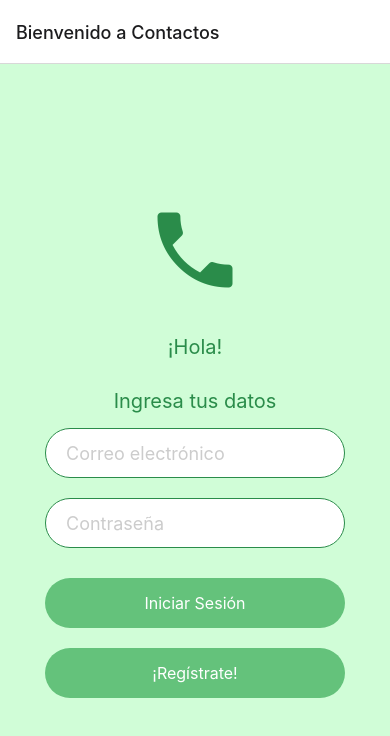
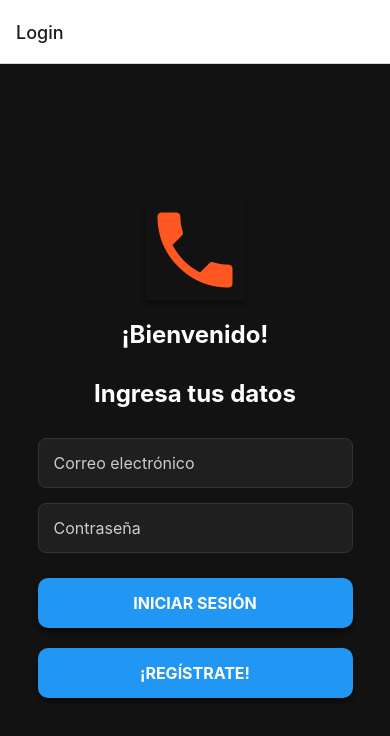
Before and after one commit to Anthonymous420/ProyectoMovil, a React Native app: screen /Login in a window 390 px wide. Shown: the top 736 px of the page. Built offline with nearby package versions, Linux system fonts and the light colour scheme.

Commit message:
Actualizacion final

```diff
--- a/App.js
+++ b/App.js
@@ -17,7 +17,7 @@ export default function App() {
   function MyStack() {
     return (
       <Stack.Navigator>
-        <Stack.Screen name="Bienvenido a Contactos" component={LoginForm} />
+        <Stack.Screen name="Login" component={LoginForm} />
         <Stack.Screen name="Registro" component={RegisterForm} />
         <Stack.Screen name="Página Principal" component={Home} />
         <Stack.Screen name="Crear" component={Create} />
@@ -40,8 +40,60 @@ export default function App() {
 const styles = StyleSheet.create({
   container: {
     flex: 1,
-    backgroundColor: '#ABCFF1',
+    backgroundColor: '#F4F4F9', // Color de fondo neutro, elegante
+    justifyContent: 'center',
     alignItems: 'center',
-    justifyContent: 'center',
+  },
+  screenContainer: {
+    flex: 1,
+    backgroundColor: '#FFFFFF', // Fondo blanco para cada pantalla
+    padding: 20,
+  },
+  titleText: {
+    fontSize: 32,
+    fontWeight: '600', // Negrita pero formal
+    color: '#2C3E50', // Color gris oscuro
+    marginBottom: 20,
+  },
+  subtitleText: {
+    fontSize: 16,
+    color: '#7F8C8D', // Gris para subtítulos
+    marginBottom: 15,
+  },
+  button: {
+    backgroundColor: '#3498DB', // Azul más formal
+    paddingVertical: 14,
+    paddingHorizontal: 30,
+    borderRadius: 8,
+    marginVertical: 12,
+    width: '100%',
+    alignItems: 'center',
+    elevation: 3, // Sombra sutil
+    shadowColor: '#000',
+    shadowOffset: { width: 0, height: 4 },
+    shadowOpacity: 0.2,
+    shadowRadius: 5,
+  },
+  buttonText: {
+    color: '#FFFFFF',
+    fontSize: 18,
+    fontWeight: '600',
+  },
+  input: {
+    height: 45,
+    backgroundColor: '#ECF0F1', // Fondo claro para inputs
+    borderColor: '#BDC3C7', // Color de borde gris claro
+    borderRadius: 8,
+    borderWidth: 1,
+    fontSize: 16,
+    color: '#34495E', // Color de texto gris oscuro
+    paddingHorizontal: 15,
+    marginBottom: 15,
+    width: '100%',
+  },
+  errorText: {
+    color: '#E74C3C', // Rojo claro para errores
+    fontSize: 14,
+    marginBottom: 10,
   },
 });
--- a/package.json
+++ b/package.json
@@ -15,7 +15,7 @@
     "@react-native-picker/picker": "^2.7.5",
     "@react-navigation/native": "^6.1.9",
     "@react-navigation/stack": "^6.3.20",
-    "expo": "^51.0.14",
+    "expo": "51.0.0",
     "expo-status-bar": "~1.12.1",
     "firebase": "^10.7.0",
     "react": "18.2.0",
--- a/src/Components/Cruds/ContactDetail.jsx
+++ b/src/Components/Cruds/ContactDetail.jsx
@@ -7,8 +7,8 @@ import connection from '../../utils/connection';
 const db = getFirestore(connection);
 
 const ContactDetail = ({ route, navigation }) => {
-  const { id, nombre, apellido, edad, sexo, telefono } = route.params;
-
+  const { id, nombre, apellido, edad, sexo, telefono, email } = route.params;
+  const corr = route.params.corr
   const confirmarEliminacion = () => {
     Alert.alert(
       "Eliminar Contacto",
@@ -30,8 +30,8 @@ const ContactDetail = ({ route, navigation }) => {
   const eliminarContacto = async () => {
     try {
       await deleteDoc(doc(db, "contactos", id));
-      Alert.alert('Contacto eliminado');
-      navigation.navigate("Ver", { refresh: true });
+      Alert.alert('Listo', 'Contacto eliminado con éxito');
+      navigation.navigate("Ver",{y:corr, refresh: true });
     } catch (error) {
       console.error("Error al eliminar el contacto: ", error);
     }
@@ -90,21 +90,19 @@ const ContactDetail = ({ route, navigation }) => {
 export default ContactDetail;
 
 const styles = StyleSheet.create({
-  container: {
+    container: {
     flex: 1,
-    backgroundColor: '#d0fdd7',
+    backgroundColor: '#1A202C', // Fondo oscuro
     padding: 20,
-    justifyContent: 'center',
-    alignItems: 'center',
   },
   icon: {
     marginBottom: 20,
   },
   title: {
-    fontSize: 24,
+    fontSize: 28,
     fontWeight: 'bold',
+    color: '#E2E8F0', // Color claro
     marginBottom: 20,
-    color: '#2a8c4a',
   },
   infoContainer: {
     alignItems: 'flex-start',
@@ -126,22 +124,19 @@ const styles = StyleSheet.create({
     marginLeft: 10,
   },
   button: {
-    flexDirection: 'row',
-    backgroundColor: '#64c27b',
+    backgroundColor: '#4A5568', // Gris oscuro
     padding: 15,
     borderRadius: 10,
-    marginVertical: 10,
-    width: 200,
     alignItems: 'center',
-    justifyContent: 'center',
+    marginBottom: 15,
   },
   deleteButton: {
     backgroundColor: '#ff6961', // Rojo pastel
   },
   buttonText: {
-    color: '#ffffff',
+    color: '#E2E8F0',
     fontSize: 16,
-    marginLeft: 10,
+    fontWeight: 'bold',
   },
   buttonIcon: {
     marginRight: 5,
--- a/src/Components/Cruds/Create.jsx
+++ b/src/Components/Cruds/Create.jsx
@@ -22,6 +22,7 @@ const Create = (props) => {
     edad: "",
     sexo: "Hombre", // Valor inicial para el Picker
     telefono: "",
+    email: props.route.params.y
   };
   const [state, setState] = useState(initialState);
   const [formError, setFormError] = useState({});
@@ -42,12 +43,13 @@ const Create = (props) => {
       errors.telefono = true;
       Alert.alert('Error', 'El número de teléfono debe tener 10 dígitos');
     } else {
+      console.log(props.route.params.y)
       try {
         await addDoc(collection(db, 'contactos'), {
           ...state
         });
-        Alert.alert('Listo', 'Guardado con éxito');
-        props.navigation.navigate('Página Principal');
+        Alert.alert('Listo', 'Contacto guardado con éxito');
+        props.navigation.navigate('Página Principal',props.route.params.y);
       } catch (error) {
         console.error(error);
       }
@@ -116,17 +118,18 @@ const Create = (props) => {
 export default Create;
 
 const styles = StyleSheet.create({
-  container: {
+   container: {
     flexGrow: 1,
     justifyContent: 'center',
     alignItems: 'center',
-    backgroundColor: '#d0fdd7',
-    padding: 35,
+    backgroundColor: '#F7FAFC', // Fondo claro
+    padding: 20,
   },
   titulo: {
-    textAlign: "center",
-    fontSize: 24,
-    color: '#2a8c4a',
+    fontSize: 26,
+    textAlign: 'center',
+    fontWeight: 'bold',
+    color: '#2D3748',
     marginBottom: 20,
   },
   inputGroup: {
@@ -134,29 +137,23 @@ const styles = StyleSheet.create({
     marginBottom: 20,
   },
   input: {
-    height: 50,
-    color: '#2a8c4a',
-    width: '100%',
-    backgroundColor: '#ffffff',
-    borderRadius: 25,
-    borderWidth: 1.5,
-    borderColor: '#2a8c4a',
-    fontSize: 18,
-    paddingHorizontal: 20,
+    borderWidth: 1,
+    borderColor: '#CBD5E0',
+    padding: 10,
+    borderRadius: 8,
+    backgroundColor: '#EDF2F7',
+    marginBottom: 15,
   },
   button: {
-    backgroundColor: '#64c27b',
-    paddingVertical: 15,
-    paddingHorizontal: 30,
-    borderRadius: 25,
-    marginVertical: 10,
-    width: 300,
+    backgroundColor: '#38B2AC', // Verde agua
+    padding: 15,
+    borderRadius: 10,
     alignItems: 'center',
   },
   textBtn: {
-    color: '#ffffff',
+    color: '#FFFFFF',
     fontSize: 16,
-    textAlign: 'center',
+    fontWeight: 'bold',
   },
   error: {
     borderWidth: 1.5,
--- a/src/Components/Cruds/Delete.jsx
+++ b/src/Components/Cruds/Delete.jsx
@@ -62,29 +62,32 @@ export default function Delete() {
 const styles = StyleSheet.create({
   container: {
     flex: 1,
-    backgroundColor: '#d0fdd7',
-    padding: 10,
+    backgroundColor: '#E6FFFA', // Fondo verde claro
+    padding: 20,
   },
   item: {
     flexDirection: "row",
     alignItems: "center",
     justifyContent: "space-between",
+    backgroundColor: '#81E6D9', // Verde agua más fuerte
     padding: 15,
-    marginVertical: 8,
-    backgroundColor: '#ffffff',
+    borderRadius: 10,
+    marginBottom: 10,
     borderRadius: 10,
   },
   text: {
     fontSize: 18,
-    color: '#2a8c4a',
+    color: '#2C7A7B',
   },
   button: {
-    backgroundColor: '#64c27b',
+    backgroundColor: '#F56565', // Rojo fuerte
     padding: 10,
-    borderRadius: 5,
+    borderRadius: 10,
+    marginTop: 10,
+    alignItems: 'center',
   },
   buttonText: {
-    color: '#ffffff',
-    fontWeight: "bold",
+    color: '#FFF5F5',
+    fontWeight: 'bold',
   },
 });
--- a/src/Components/Cruds/EditForm.jsx
+++ b/src/Components/Cruds/EditForm.jsx
@@ -13,6 +13,7 @@ const EditForm = (props) => {
     edad: "",
     sexo: "Hombre", // Valor inicial para el Picker
     telefono: "",
+    email: ""
   };
   const [state, setState] = useState(initialState);
   const [formError, setFormError] = useState({});
@@ -42,7 +43,8 @@ const EditForm = (props) => {
         telefono: state.telefono,
       });
       setState(initialState);
-      props.navigation.navigate("Ver", { refresh: true });
+      Alert.alert('Listo', 'Contacto actualizado con éxito');
+      props.navigation.navigate("Ver", {y: state.email, refresh: true});
     }
     setFormError(errors);
   };
@@ -126,43 +128,38 @@ const styles = StyleSheet.create({
     flexGrow: 1,
     justifyContent: 'center',
     alignItems: 'center',
-    backgroundColor: '#d0fdd7',
-    padding: 35,
+    backgroundColor: '#EDF2F7', // Fondo neutro
+    padding: 20,
   },
   titulo: {
     textAlign: "center",
     fontSize: 24,
-    color: '#2a8c4a',
-    marginBottom: 20,
+    fontWeight: 'bold',
+    color: '#2D3748',
+    marginBottom: 15,
   },
   inputGroup: {
     width: '100%',
     marginBottom: 20,
   },
   input: {
-    height: 50,
-    color: '#2a8c4a',
-    width: '100%',
-    backgroundColor: '#ffffff',
-    borderRadius: 25,
-    borderWidth: 1.5,
-    borderColor: '#2a8c4a',
-    fontSize: 18,
-    paddingHorizontal: 20,
+    borderWidth: 1,
+    borderColor: '#A0AEC0',
+    padding: 10,
+    borderRadius: 8,
+    backgroundColor: '#FFFFFF',
+    marginBottom: 15,
   },
   button: {
-    backgroundColor: '#64c27b',
-    paddingVertical: 15,
-    paddingHorizontal: 30,
-    borderRadius: 25,
-    marginVertical: 10,
-    width: 300,
+    backgroundColor: '#3182CE', // Azul fuerte
+    padding: 15,
+    borderRadius: 10,
     alignItems: 'center',
   },
   textBtn: {
-    color: '#ffffff',
+    color: '#E2E8F0',
     fontSize: 16,
-    textAlign: 'center',
+    fontWeight: 'bold',
   },
   error: {
     borderWidth: 1.5,
--- a/src/Components/Cruds/Vista.jsx
+++ b/src/Components/Cruds/Vista.jsx
@@ -6,6 +6,7 @@ import Icon from 'react-native-vector-icons/MaterialIcons';
 
 export default function Vista({ navigation, route }) {
   const db = getFirestore(connection);
+  const corr=route.params.y;
   const [lista, setLista] = useState([]);
   const [search, setSearch] = useState("");
   const [filteredLista, setFilteredLista] = useState([]);
@@ -13,6 +14,7 @@ export default function Vista({ navigation, route }) {
   useEffect(() => {
     if (route.params?.refresh) {
       getLista();
+      route.params.refresh = false
     }
   }, [route.params?.refresh]);
 
@@ -32,8 +34,9 @@ export default function Vista({ navigation, route }) {
         ...doc.data(),
       })).sort((a, b) => a.nombre.localeCompare(b.nombre));
 
-      setLista(contactos);
-      setFilteredLista(contactos);
+      const contactosFiltrados = contactos.filter((contacto) => contacto.email === route.params?.y);
+      setLista(contactosFiltrados);
+      setFilteredLista(contactosFiltrados);
     } catch (error) {
       console.log(error);
     }
@@ -70,7 +73,7 @@ export default function Vista({ navigation, route }) {
         data={filteredLista}
         renderItem={({ item }) => (
           <TouchableOpacity
-            onPress={() => navigation.navigate("Detalles del Contacto", { ...item })}
+            onPress={() => navigation.navigate("Detalles del Contacto", { ...item ,corr})}
           >
             <View style={styles.itemContainer}>
               <View style={styles.itemTextContainer}>
@@ -94,29 +97,25 @@ export default function Vista({ navigation, route }) {
 const styles = StyleSheet.create({
   container: {
     flex: 1,
-    padding: 10,
-    backgroundColor: '#d0fdd7',
+    backgroundColor: '#F0FFF4', // Verde muy claro
+    padding: 20,
   },
   searchBar: {
-    height: 50,
-    backgroundColor: '#ffffff',
-    borderRadius: 25,
-    borderWidth: 1.5,
-    borderColor: '#2a8c4a',
-    paddingHorizontal: 20,
-    fontSize: 18,
+    borderWidth: 1,
+    borderColor: '#68D391', // Verde claro
+    borderRadius: 10,
+    padding: 10,
     marginBottom: 20,
+    backgroundColor: '#FFFFFF',
   },
   lista: {
     flex: 1,
   },
   itemContainer: {
-    backgroundColor: '#ffffff',
-    padding: 20,
-    marginVertical: 8,
+    backgroundColor: '#68D391',
+    padding: 15,
     borderRadius: 10,
-    borderWidth: 1,
-    borderColor: '#2a8c4a',
+    marginBottom: 10,
     flexDirection: 'row',
     justifyContent: 'space-between',
     alignItems: 'center',
--- a/src/Components/Home/Home.jsx
+++ b/src/Components/Home/Home.jsx
@@ -3,23 +3,27 @@ import React, { useLayoutEffect } from "react";
 import { getAuth, signOut } from "firebase/auth";
 import Icon from 'react-native-vector-icons/MaterialIcons';
 
-export default function Home({ navigation }) {
+export default function Home({ navigation, route}) {
   useLayoutEffect(() => {
     navigation.setOptions({
       headerLeft: () => null,
     });
   }, [navigation]);
 
+  const y = route.params
+
   const changeForm = () => {
-    navigation.navigate("Crear");
+    navigation.navigate("Crear", {y});
+    console.log(route.params)
   };
   const viewContacts = () => {
-    navigation.navigate("Ver");
+    console.log(route.params)
+    navigation.navigate("Ver", {y});
   };
   const logout = () => {
     const auth = getAuth();
     signOut(auth).then(() => {
-      navigation.navigate("Bienvenido a Contactos", { reset: true });
+      navigation.navigate("Login", { reset: true });
     }).catch((error) => {
       console.error("Error al cerrar sesión: ", error);
     });
@@ -49,16 +53,22 @@ const styles = StyleSheet.create({
     flexGrow: 1,
     justifyContent: 'center',
     alignItems: 'center',
-    backgroundColor: '#d0fdd7',
-    padding: 35,
+    backgroundColor: '#F5F5F5', // Fondo gris claro
+    padding: 25,
   },
   icon: {
     marginBottom: 20,
+    color: '#FF6F61', // Ícono en color coral
+    shadowColor: '#333', // Sombra sutil
+    shadowOffset: { width: 0, height: 4 },
+    shadowOpacity: 0.6,
+    shadowRadius: 5,
   },
   titulo: {
-    textAlign: "center",
-    fontSize: 24,
-    color: '#2a8c4a',
+    textAlign: 'center',
+    fontSize: 26,
+    fontWeight: '700',
+    color: '#333', // Texto oscuro
     marginBottom: 20,
   },
   buttonGroup: {
@@ -66,26 +76,37 @@ const styles = StyleSheet.create({
     alignItems: 'center',
   },
   button: {
-    backgroundColor: '#64c27b',
-    paddingVertical: 15,
-    paddingHorizontal: 30,
-    borderRadius: 25,
-    marginVertical: 10,
-    width: 300,
+    backgroundColor: '#4CAF50', // Verde vibrante
+    paddingVertical: 14,
+    paddingHorizontal: 20,
+    borderRadius: 8,
+    marginVertical: 8,
+    width: '85%',
     alignItems: 'center',
+    elevation: 6, // Sombra para Android
+    shadowColor: '#000', // Sombra para iOS
+    shadowOffset: { width: 0, height: 2 },
+    shadowOpacity: 0.25,
+    shadowRadius: 3.84,
   },
   logoutButton: {
-    backgroundColor: '#ff6961',
-    paddingVertical: 15,
-    paddingHorizontal: 30,
-    borderRadius: 25,
-    marginVertical: 10,
-    width: 300,
+    backgroundColor: '#F44336', // Rojo brillante
+    paddingVertical: 14,
+    paddingHorizontal: 20,
+    borderRadius: 8,
+    marginVertical: 8,
+    width: '85%',
     alignItems: 'center',
+    elevation: 6, // Sombra para Android
+    shadowColor: '#000', // Sombra para iOS
+    shadowOffset: { width: 0, height: 2 },
+    shadowOpacity: 0.25,
+    shadowRadius: 3.84,
   },
   textBtn: {
-    color: '#ffffff',
+    color: '#FFF', // Texto blanco
     fontSize: 16,
+    fontWeight: '600',
     textAlign: 'center',
   },
 });
--- a/src/Components/Login/LoginForm.jsx
+++ b/src/Components/Login/LoginForm.jsx
@@ -1,4 +1,4 @@
-import { StyleSheet, Text, TextInput, TouchableOpacity, View } from 'react-native'
+import { StyleSheet, Text, TextInput, TouchableOpacity, View, Alert } from 'react-native'
 import React, { useState, useEffect } from 'react'
 import { getAuth, signInWithEmailAndPassword } from 'firebase/auth'
 import { app } from '../../utils/connection'
@@ -42,19 +42,22 @@ export default function LoginForm({ navigation }) {
       }
     } else {
       const auth = getAuth(app);
-      signInWithEmailAndPassword(auth, formData.email, formData.password)
+      const em = formData.email.toLowerCase();
+      const x = formData.email;
+      signInWithEmailAndPassword(auth, em, formData.password)
       .then((userCredential) => {
           const user = userCredential.user;
           console.log(user)
           console.log('Logeado!')
 
           // Redireccionar a la pantalla de inicio (Home)
-          navigation.navigate('Página Principal');
+          navigation.navigate('Página Principal', x)
       }).catch((error) => {
         setFormError({
           email: true,
           password: true
         })
+        Alert.alert('Error', 'No existe un usuario con esas credenciales');
         console.log('No existe usuario con esas credenciales')
       })
     }
@@ -64,7 +67,7 @@ export default function LoginForm({ navigation }) {
   return (
     <View style={styles.container}>
       <Icon name="phone" size={100} color="#2a8c4a" style={styles.icon} />
-      <Text style={styles.welcometext}>¡Hola!</Text>
+      <Text style={styles.welcometext}>¡Bienvenido!</Text>
       <Text style={styles.welcometext}>Ingresa tus datos</Text>
       <TextInput
         style={[styles.input, formError.email && styles.error]}
@@ -92,49 +95,62 @@ export default function LoginForm({ navigation }) {
 }
 
 const styles = StyleSheet.create({
-  container: {
+    container: {
     flex: 1,
     justifyContent: 'center',
     alignItems: 'center',
-    backgroundColor: '#d0fdd7',
+    backgroundColor: '#121212', // Fondo oscuro
+    padding: 20,
   },
   icon: {
     marginBottom: 20,
+    color: '#FF5722', // Ícono naranja brillante
+    shadowColor: '#000',
+    shadowOffset: { width: 0, height: 4 },
+    shadowOpacity: 0.4,
+    shadowRadius: 5,
   },
   textBtn: {
-    color: '#ffffff',
+    color: '#FFFFFF', // Texto blanco
     fontSize: 16,
-    textAlign: 'center'
+    fontWeight: 'bold',
+    textTransform: 'uppercase',
+    textAlign: 'center',
   },
   input: {
     height: 50,
-    color: '#2a8c4a',
-    width: 300,
-    backgroundColor: '#ffffff',
-    borderRadius: 25,
-    borderWidth: 1.5,
-    borderColor: '#2a8c4a',
-    fontSize: 18,
-    paddingHorizontal: 20,
-    marginBottom: 20,
+    color: '#E0E0E0', // Texto gris claro
+    width: '90%',
+    backgroundColor: '#1F1F1F', // Fondo oscuro para inputs
+    borderRadius: 8,
+    borderWidth: 1,
+    borderColor: '#333', // Borde gris oscuro
+    fontSize: 16,
+    paddingHorizontal: 15,
+    marginBottom: 15,
   },
   welcometext: {
-    color: '#2a8c4a',
-    margin: 15,
+    color: '#FFFFFF', // Texto blanco
+    fontSize: 24,
+    fontWeight: 'bold',
+    marginBottom: 30,
     textAlign: 'center',
-    fontSize: 20,
   },
   button: {
-    backgroundColor: '#64c27b',
+    backgroundColor: '#2196F3', // Azul vibrante
     paddingVertical: 15,
-    paddingHorizontal: 30,
-    borderRadius: 25,
+    paddingHorizontal: 25,
+    borderRadius: 10,
     marginVertical: 10,
-    width: 300,
+    width: '90%',
     alignItems: 'center',
+    shadowColor: '#000',
+    shadowOffset: { width: 0, height: 4 },
+    shadowOpacity: 0.5,
+    shadowRadius: 4,
+    elevation: 5, // Sombra para Android
   },
   error: {
-    borderWidth: 1.5,
-    borderColor: '#9bfab0',
+    borderColor: '#F44336', // Rojo para errores
   }
 })
--- a/src/Components/Login/RegisterForm.jsx
+++ b/src/Components/Login/RegisterForm.jsx
@@ -1,4 +1,4 @@
-import { StyleSheet, Text, View, TouchableOpacity, TextInput } from 'react-native';
+import { StyleSheet, Text, View, TouchableOpacity, TextInput, Alert } from 'react-native';
 import React, { useState } from 'react';
 import { validateEmail } from '../../utils/validacion';
 import { auth, db } from '../../utils/connection';
@@ -25,22 +25,36 @@ export default function RegisterForm({ navigation }) {
         let errors = {}
         if (!formData.email || !formData.password || !formData.repeatPassword) {
             if (!formData.email) {
+                Alert.alert('Error', 'Ingrese un correo electrónico');
                 errors.email = true;
+                errors.email = 'Ingrese un correo electrónico';
             }
-            if (!formData.password) {
+            else if (!formData.password) {
+            Alert.alert('Error', 'Ingrese una contraseña');
                 errors.password = true;
+                errors.email = 'Ingrese una contraseña';
             }
-            if (!formData.repeatPassword) {
+            else if (!formData.repeatPassword) {
+            Alert.alert('Error', 'Vuelva a ingresar la contraseña');
                 errors.repeatPassword = true;
+                errors.repeatPasswordemail = 'Vuelva a ingresar la contraseña';
             }
+
+
         } else if (!validateEmail(formData.email)) {
+            Alert.alert('Error', 'El correo electrónico no es válido');
             errors.email = true;
+            errors.email = 'El correo electrónico no es válido';
         } else if (formData.password !== formData.repeatPassword) {
+            Alert.alert('Error', 'Las contraseñas no coinciden');
             errors.password = true;
             errors.repeatPassword = true;
+            errors.email = 'Las contraseñas no coinciden';
         } else if (formData.password.length < 6) {
+            Alert.alert('Error', 'Las contraseña debe de ser mayor a 6 carácteres');
             errors.password = true;
             errors.repeatPassword = true;
+            errors.email = 'Las contraseña debe de ser mayor a 6 carácteres';
         } else {
             try {
                 const userCredential = await createUserWithEmailAndPassword(auth, formData.email, formData.password);
@@ -54,6 +68,7 @@ export default function RegisterForm({ navigation }) {
 
                 console.log("User registered and saved in Firestore: ", user);
 
+                Alert.alert('Listo', 'Usuario guardado con éxito');
                 // Redireccionar a la pantalla de inicio de sesión
                 navigation.navigate('Login');
 
@@ -62,14 +77,22 @@ export default function RegisterForm({ navigation }) {
                 const errorMessage = error.message;
 
                 if (errorCode === 'auth/email-already-in-use') {
+                    Alert.alert('Error', 'El correo electrónico ya está en uso');
                     errors.email = 'El correo electrónico ya está en uso';
                 } else if (errorCode === 'auth/invalid-email') {
+                    Alert.alert('Error', 'El correo electrónico no es válido');
                     errors.email = 'El correo electrónico no es válido';
                 } else if (errorCode === 'auth/operation-not-allowed') {
+                    Alert.alert('Error', 'Operación no permitida');
                     errors.general = 'Operación no permitida';
                 } else if (errorCode === 'auth/weak-password') {
+                    Alert.alert('Error', 'La contraseña es demasiado débil');
                     errors.password = 'La contraseña es demasiado débil';
-                } else {
+                }else if (errorCode === 'auth/password-does-not-meet-requirements'){
+                    Alert.alert('Error', 'La contraseña es demasiado débil');
+                    errors.password = 'La contraseña debe de tener una letra mayúscula, una letra minúscula y un número';
+                }
+                else {
                     errors.general = errorMessage;
                 }
 
@@ -110,9 +133,6 @@ export default function RegisterForm({ navigation }) {
             <TouchableOpacity onPress={register} style={styles.button}>
                 <Text style={styles.textBtn}>Registrarse</Text>
             </TouchableOpacity>
-            <TouchableOpacity onPress={changeForm} style={styles.button}>
-                <Text style={styles.textBtn}>Iniciar sesión</Text>
-            </TouchableOpacity>
         </View>
     )
 }
@@ -122,46 +142,56 @@ const styles = StyleSheet.create({
         flex: 1,
         justifyContent: 'center',
         alignItems: 'center',
-        backgroundColor: '#d0fdd7',
+        backgroundColor: '#121212', // Fondo oscuro
+        padding: 20,
     },
     textBtn: {
-        color: '#ffffff',
+        color: '#FFFFFF', // Texto blanco
         fontSize: 16,
-        textAlign: 'center'
+        fontWeight: 'bold',
+        textAlign: 'center',
+        textTransform: 'uppercase',
     },
     input: {
         height: 50,
-        color: '#2a8c4a',
-        width: 300,
-        backgroundColor: '#ffffff',
-        borderRadius: 25,
-        borderWidth: 1.5,
-        borderColor: '#2a8c4a',
-        fontSize: 18,
-        paddingHorizontal: 20,
-        marginBottom: 20,
+        color: '#E0E0E0', // Texto claro
+        width: '90%',
+        backgroundColor: '#1F1F1F', // Fondo oscuro para inputs
+        borderRadius: 10,
+        borderWidth: 1,
+        borderColor: '#333', // Borde gris oscuro
+        fontSize: 16,
+        paddingHorizontal: 15,
+        marginBottom: 15,
     },
     welcometext: {
-        color: '#2a8c4a',
-        margin: 15,
+        color: '#FFFFFF', // Texto blanco
+        fontSize: 24,
+        fontWeight: 'bold',
+        marginBottom: 20,
         textAlign: 'center',
-        fontSize: 20,
     },
     button: {
-        backgroundColor: '#64c27b',
+        backgroundColor: '#2196F3', // Azul vibrante
         paddingVertical: 15,
-        paddingHorizontal: 30,
-        borderRadius: 25,
+        paddingHorizontal: 25,
+        borderRadius: 10,
         marginVertical: 10,
-        width: 300,
+        width: '90%',
         alignItems: 'center',
+        elevation: 5, // Sombra para Android
+        shadowColor: '#000',
+        shadowOffset: { width: 0, height: 4 },
+        shadowOpacity: 0.5,
+        shadowRadius: 4,
     },
     error: {
-        borderWidth: 1.5,
-        borderColor: '#9bfab0',
+        borderColor: '#F44336', // Rojo para errores
     },
     errorText: {
-        color: '#9bfab0',
+        color: '#F44336', // Texto rojo
+        fontSize: 14,
         marginBottom: 10,
-    }
+        textAlign: 'center',
+    },
 });
```
Also changed, not shown: src/utils/connection.js (+8 -6 lines).
